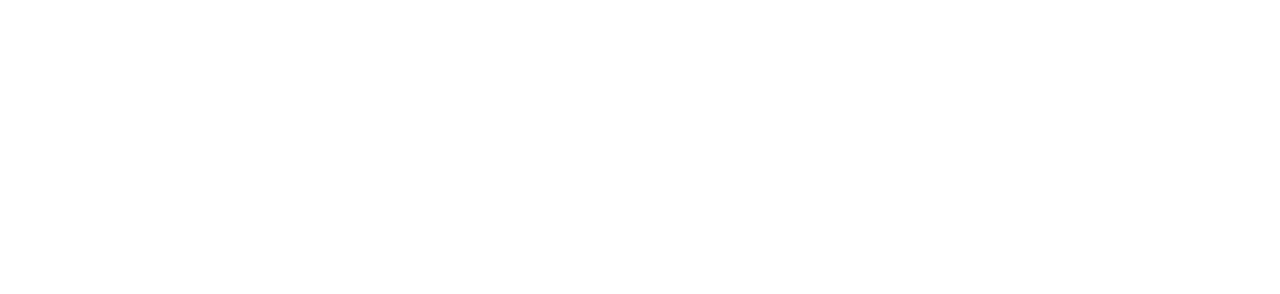
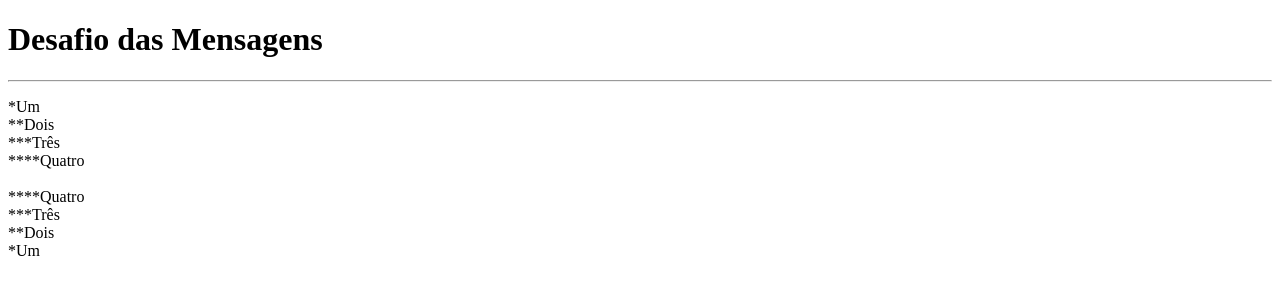
Before and after one commit to TTerrinha/Pasta, a plain HTML site: page index.html in a window 1280 px wide. Drawn offline with Linux system fonts and the light colour scheme.

Commit message:
Add files via upload

```diff
--- a/index.html
+++ b/index.html
@@ -4,9 +4,11 @@
     <meta charset="UTF-8">
     <meta http-equiv="X-UA-Compatible" content="IE=edge">
     <meta name="viewport" content="width=device-width, initial-scale=1.0">
-    <title>Nicolas</title>
+    <title>Desafio das Mensagens</title>
 </head>
 <body>
-
+    <h1>Desafio das Mensagens</h1>
+    <hr>
+    <p>*Um <br>**Dois <br>***Três <br>****Quatro <br><br>****Quatro <br>***Três <br>**Dois <br>*Um</p>
 </body>
 </html>
```
